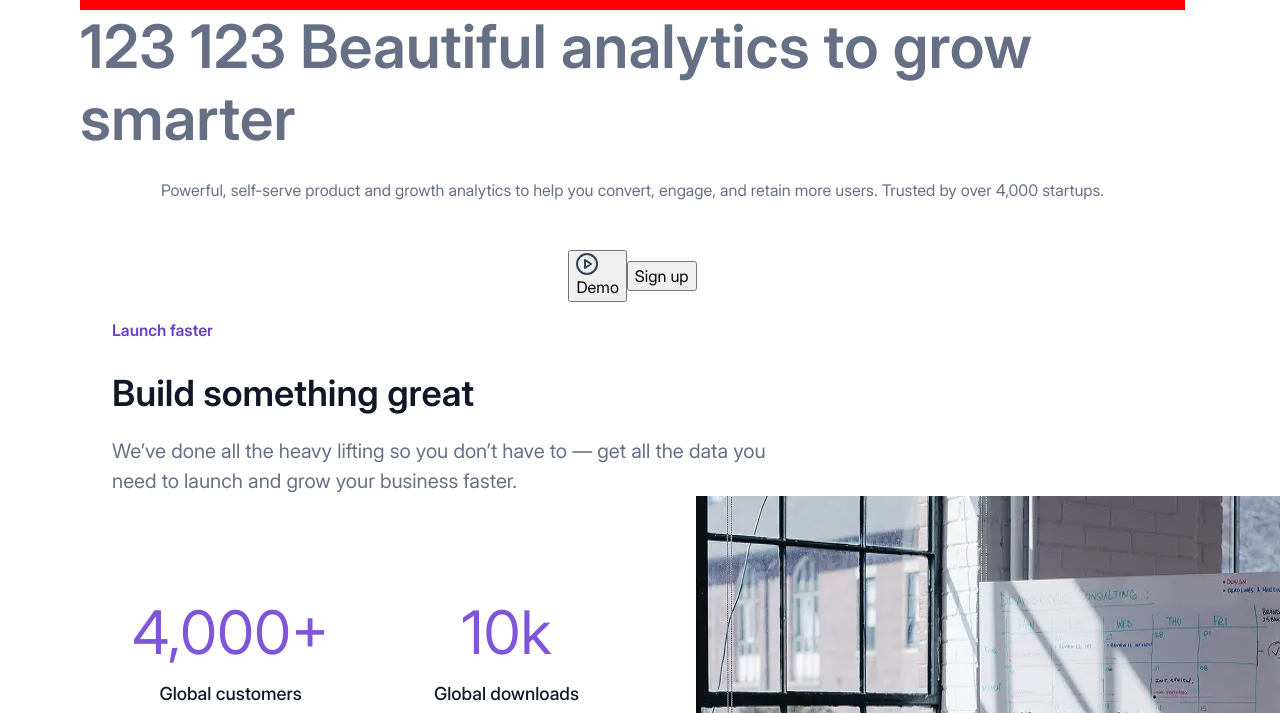
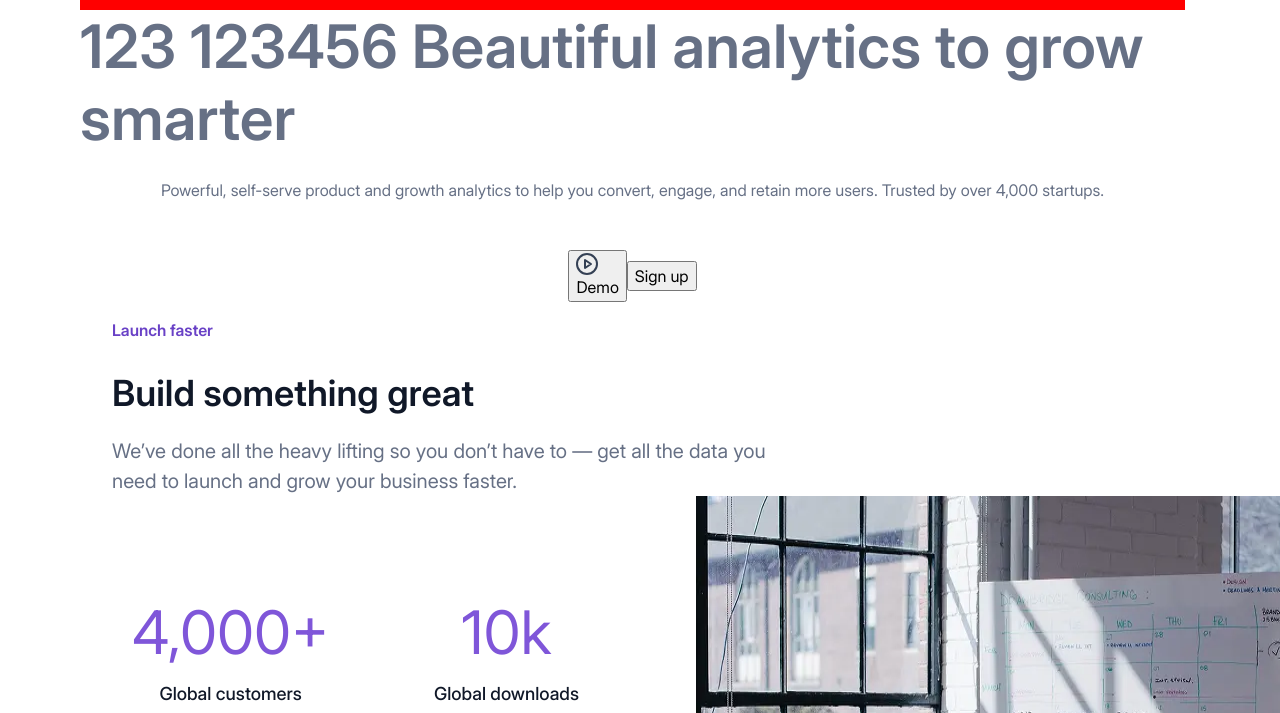
Before and after one commit to tilenur/geeks-47-1, a website: page index.html in a window 1280 px wide. Shown: the part 55-768 px from the top of the page. Drawn offline with Linux system fonts and the light colour scheme.

Commit message:
fixed index.html

```diff
--- a/index.html
+++ b/index.html
@@ -54,7 +54,7 @@
 </header>
 <main class="main container">
     <section class="analytic">
-        <h2 class="analytic-title">123 123 Beautiful analytics to grow smarter</h2>
+        <h2 class="analytic-title">123 123456 Beautiful analytics to grow smarter</h2>
         <p class="analytic-subtitle">Powerful, self-serve product and growth analytics to help you convert, engage, and retain more users. Trusted by over 4,000 startups.</p>
         <div class="analytic-btns">
             <button class="analytic-btn"><img src="./icons/play.svg" alt="play">Demo</button>
```
